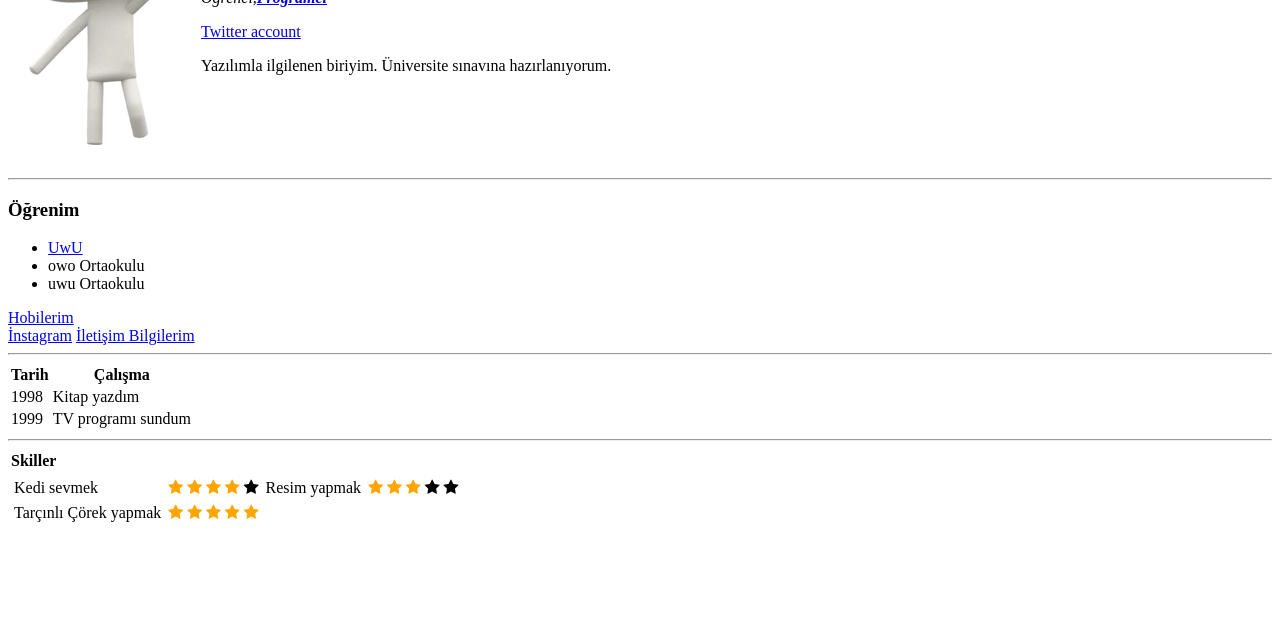
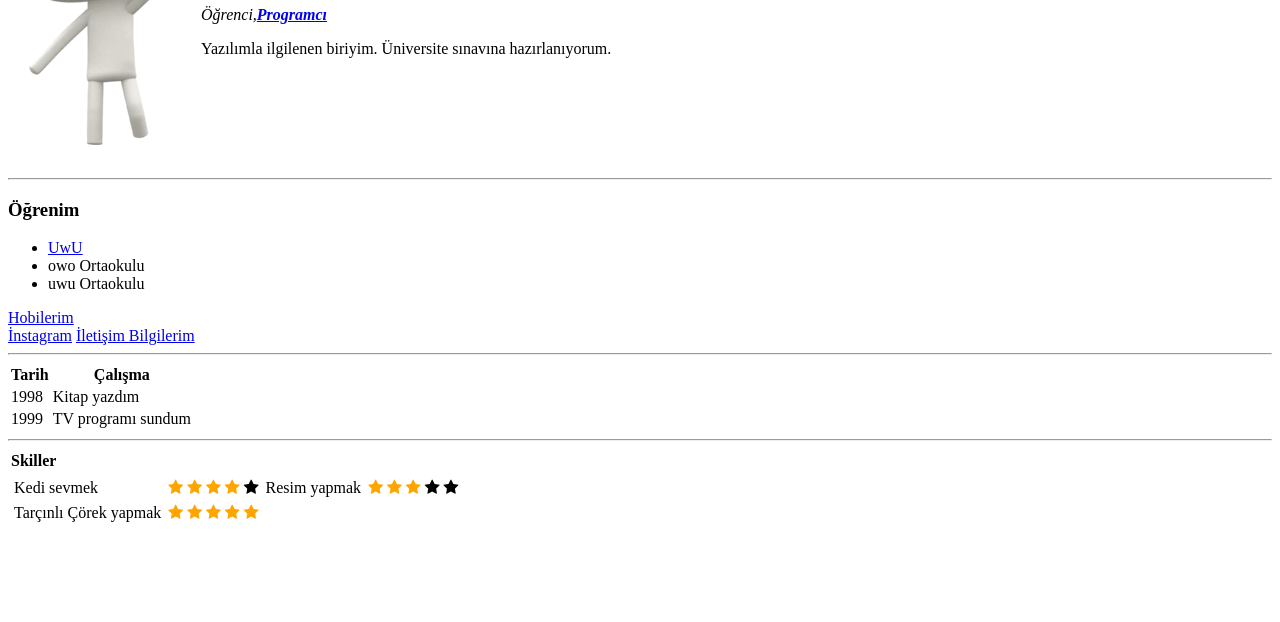
Before and after one commit to snowtenten/cv, a plain HTML site: page index.html in a window 1280 px wide. Shown: the part 178-800 px from the top of the page. Drawn offline with Linux system fonts and the light colour scheme.

Commit message:
Update index.html

```diff
--- a/index.html
+++ b/index.html
@@ -17,7 +17,6 @@
         <td><img src="ana.webp" alt=Toro""></td>
         <td><h1>Ayten Demir</h1>
     <p><i>Öğrenci,<strong><a href="https://siberci.com/programci-ve-hacker-arasindaki-farklar/" target="_blank">Programcı</a> </strong></i></p>
-    <a href="https://twitter.com/LoIsRage" target="_blank">Twitter account</a>
        <p>Yazılımla ilgilenen biriyim. Üniversite sınavına hazırlanıyorum.
          </p></td>
       </tr>
```
